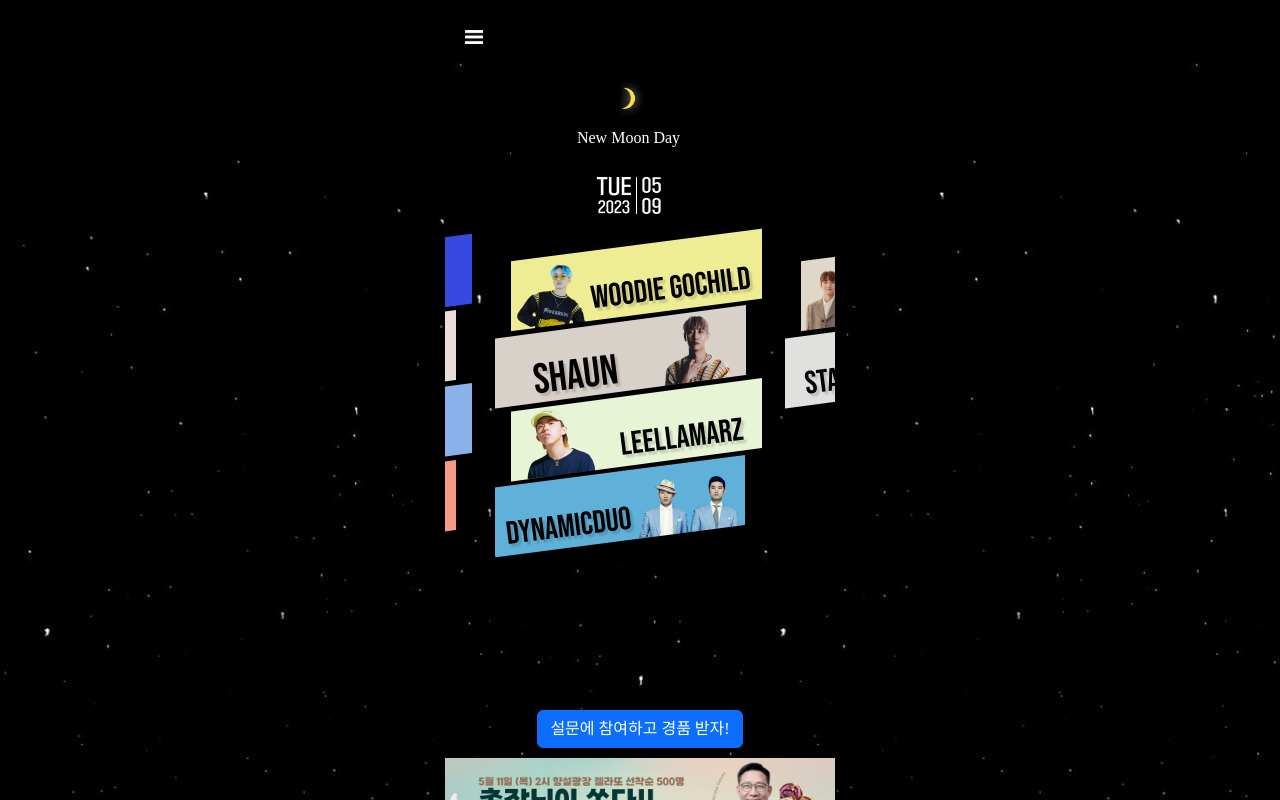
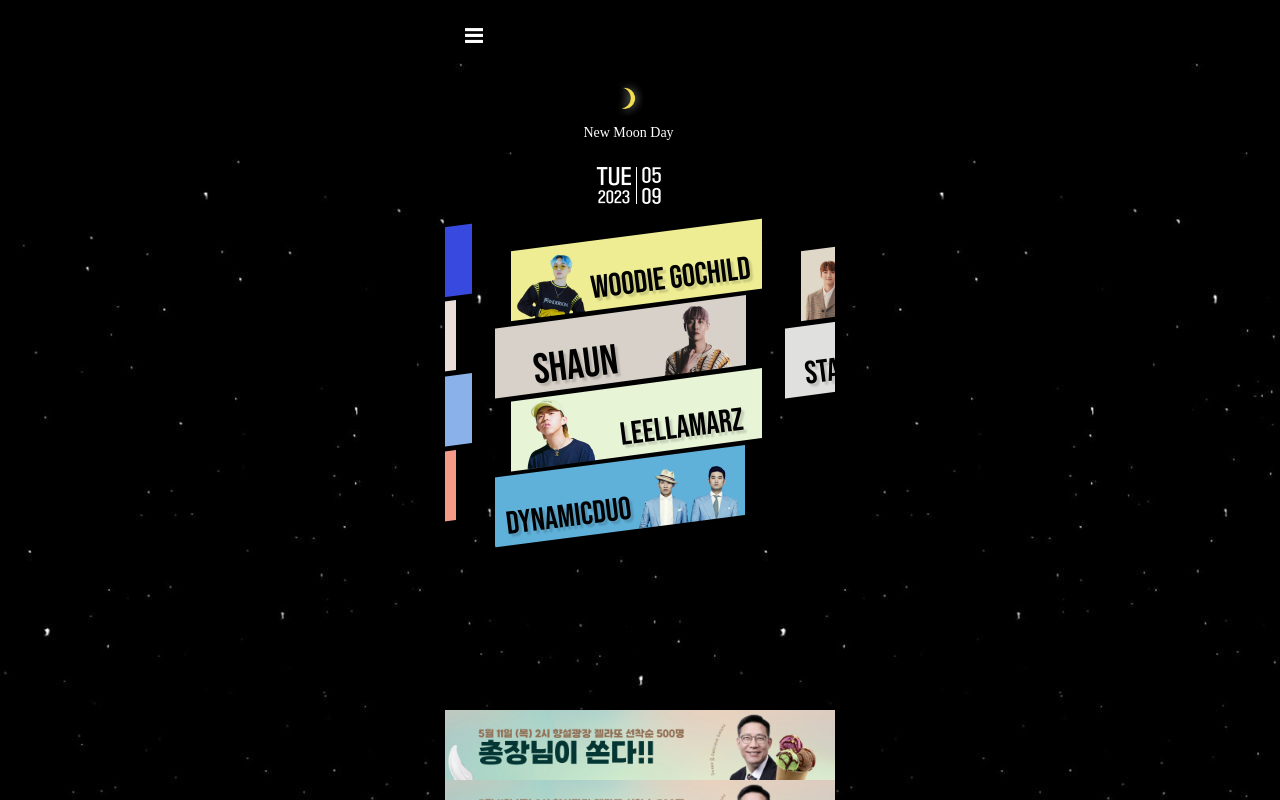
Before and after one commit to Antraxmin/2023-SCH-Phoenixia-FE, a React (Create React App) app: page / in a window 1280 px wide. Shown: the top 800 px of the page. Built offline with nearby package versions, Linux system fonts and the light colour scheme; no server answers; a web font is replaced by a local one.

Commit message:
fix bootstrap styling error

```diff
--- a/src/App.js
+++ b/src/App.js
@@ -10,7 +10,6 @@
 import ReactGA from "react-ga";
 import { useEffect } from "react";
 import Notice from "./component/notice/Notice";
-import "bootstrap/dist/css/bootstrap.min.css";
 
 function App() {
   useEffect(() => {
--- a/src/component/main/MainContent.js
+++ b/src/component/main/MainContent.js
@@ -3,8 +3,6 @@
 import Header from "../layout/header/Header";
 import styled from "styled-components";
 import Banner from "./Banner";
-import Button from "react-bootstrap/Button";
-import Modal from "react-bootstrap/Modal";
 
 export default function MainContent() {
   const [modalShow, setModalShow] = React.useState(false);
@@ -15,15 +13,6 @@
           <Header />
           <DayContent />
         </Main>
-        <ButtonArea>
-          <a
-            href="https://docs.google.com/forms/d/e/1FAIpQLSfzsa42DeLrTeXoUWzXRyaqzj9AGyXaXIIaxcAs0BkAb1VRiQ/viewform"
-            target="_blank"
-          >
-            <Button variant="primary">설문에 참여하고 경품 받자!</Button>
-          </a>
-        </ButtonArea>
-
         <Banner />
         <Logo>
           <div>
```
